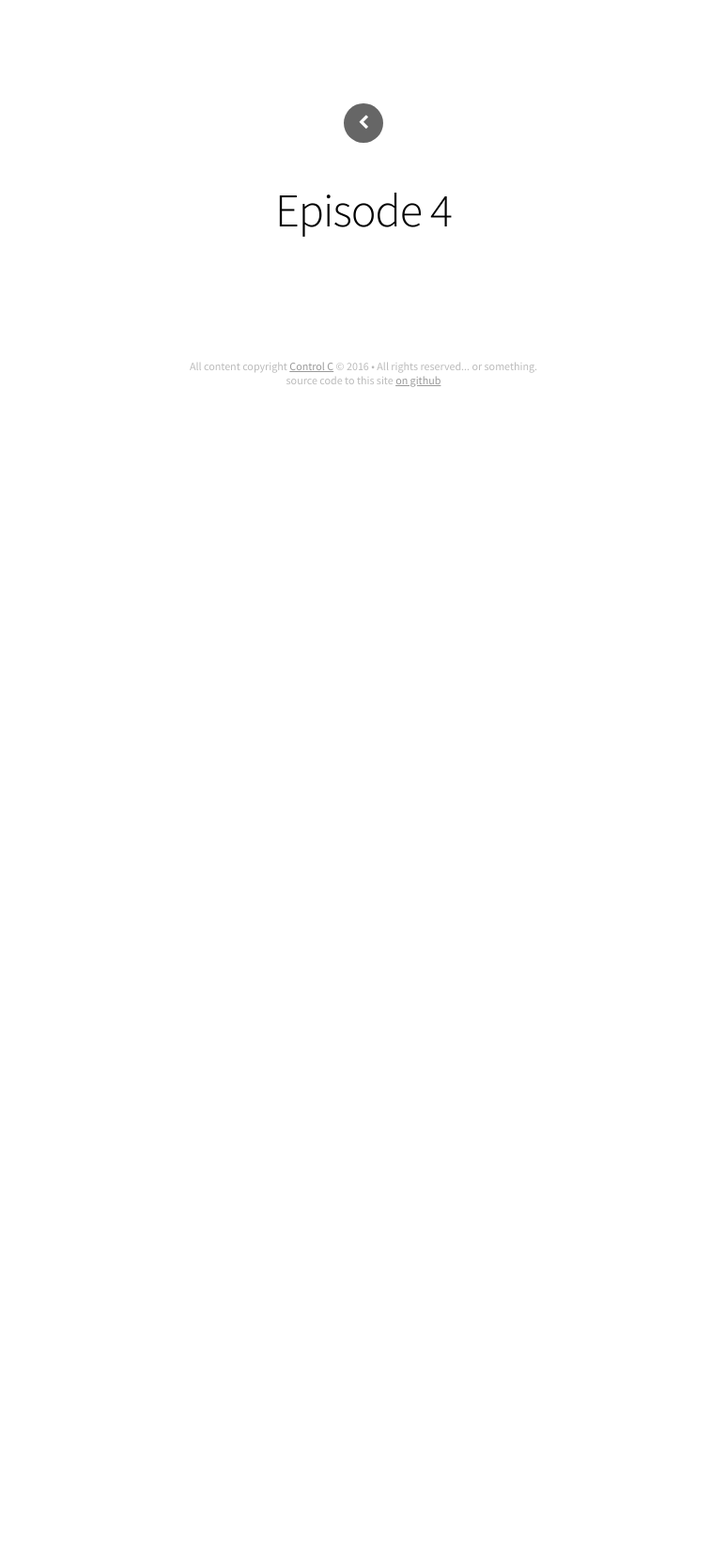
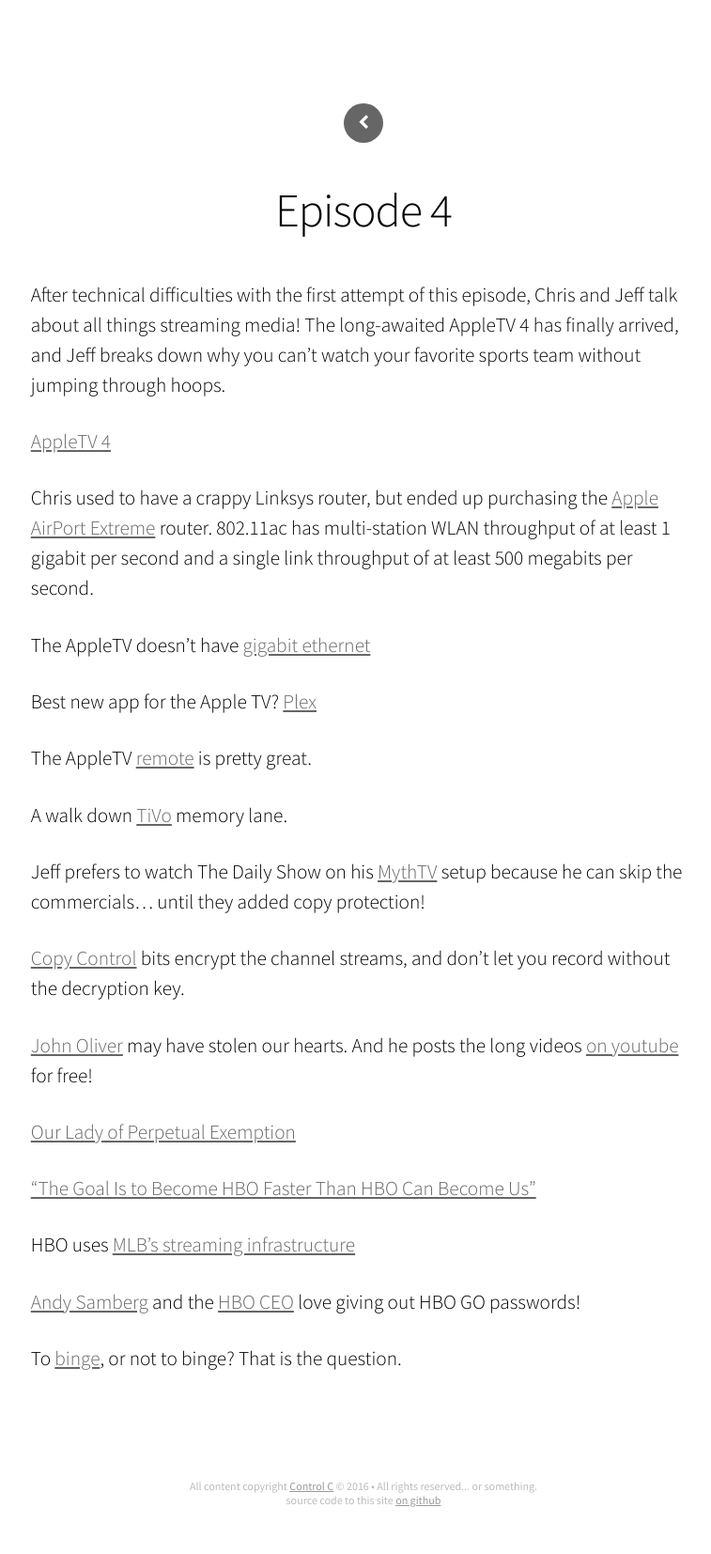
Before and after one commit to jeffu/controlc.dev, a Jekyll site: the page built from src/_posts/2015-12-19-episode-4.md, in a window 1280 px wide. Shown: the whole page at 94% size, without its empty margins (253-1010 px from the left). Built offline with Jekyll 4.4.1, drawn with Linux system fonts in a browser that asks for light colours; nearby versions of some CDN libraries; before the commit the page ends 900 px from its top, so only the background shows below that.

Commit message:
Add show notes

```diff
--- a/src/_posts/2015-12-19-episode-4.md
+++ b/src/_posts/2015-12-19-episode-4.md
@@ -2,9 +2,57 @@
 layout: show_notes
 title: "Episode 4"
 date: 2015-12-19
-itunes_title: "Episode 4 - "
-itunes_subtitle: ""
+itunes_title: "Episode 4 - February Sweeps"
+itunes_subtitle: "Chris and Jeff are back with an episode on streaming media and the state of the industry."
 audio_filename: "s01e04.mp3"
 duration_in_seconds: "3808"
 size_in_bytes: 83486692
 ---
+
+After technical difficulties with the first attempt of this episode, Chris and
+Jeff talk about all things streaming media! The long-awaited AppleTV 4 has
+finally arrived, and Jeff breaks down why you can't watch your favorite sports
+team without jumping through hoops.
+
+[AppleTV 4](http://www.apple.com/tv/)
+
+Chris used to have a crappy Linksys router, but ended up purchasing the [Apple
+AirPort Extreme](http://www.apple.com/airport-extreme/) router. 802.11ac has
+multi-station WLAN throughput of at least 1 gigabit per second and a single link
+throughput of at least 500 megabits per second.
+
+The AppleTV doesn't have [gigabit ethernet](http://www.apple.com/tv/specs/)
+
+Best new app for the Apple TV? [Plex](https://plex.tv/appletv)
+
+The AppleTV [remote](https://support.apple.com/en-us/HT205305) is pretty great.
+
+A walk down [TiVo](https://en.wikipedia.org/wiki/TiVo_digital_video_recorders)
+memory lane.
+
+Jeff prefers to watch The Daily Show on his [MythTV](https://www.mythtv.org/)
+setup because he can skip the commercials... until they added copy protection!
+
+[Copy Control](https://en.wikipedia.org/wiki/Copy_Control_Information) bits
+encrypt the channel streams, and don't let you record without the decryption
+key.
+
+[John Oliver](http://www.hbo.com/last-week-tonight-with-john-oliver) may have
+stolen our hearts. And he posts the long videos [on
+youtube](https://www.youtube.com/user/LastWeekTonight) for free!
+
+[Our Lady of Perpetual Exemption](http://www.ourladyofperpetualexemption.com/)
+
+["The Goal Is to Become HBO Faster Than HBO Can Become
+Us"](http://gizmodo.com/5980103/netflix-the-goal-is-to-become-hbo-faster-than-hbo-can-become-us)
+
+HBO uses [MLB's streaming
+infrastructure](http://www.theverge.com/2015/8/4/9090897/mlb-bam-live-streaming-internet-tv-nhl-hbo-now-espn)
+
+[Andy Samberg](http://www.ew.com/article/2015/09/20/samberg-hbo-go-password) and
+the [HBO
+CEO](http://www.buzzfeed.com/mattlynley/hbos-ceo-doesnt-care-that-you-are-sharing-your-hbo-password#.vp38XBjjm)
+love giving out HBO GO passwords!
+
+To [binge](http://gothamist.com/2016/01/22/netflix_binge_blizzard_guide.php), or
+not to binge? That is the question.
```
